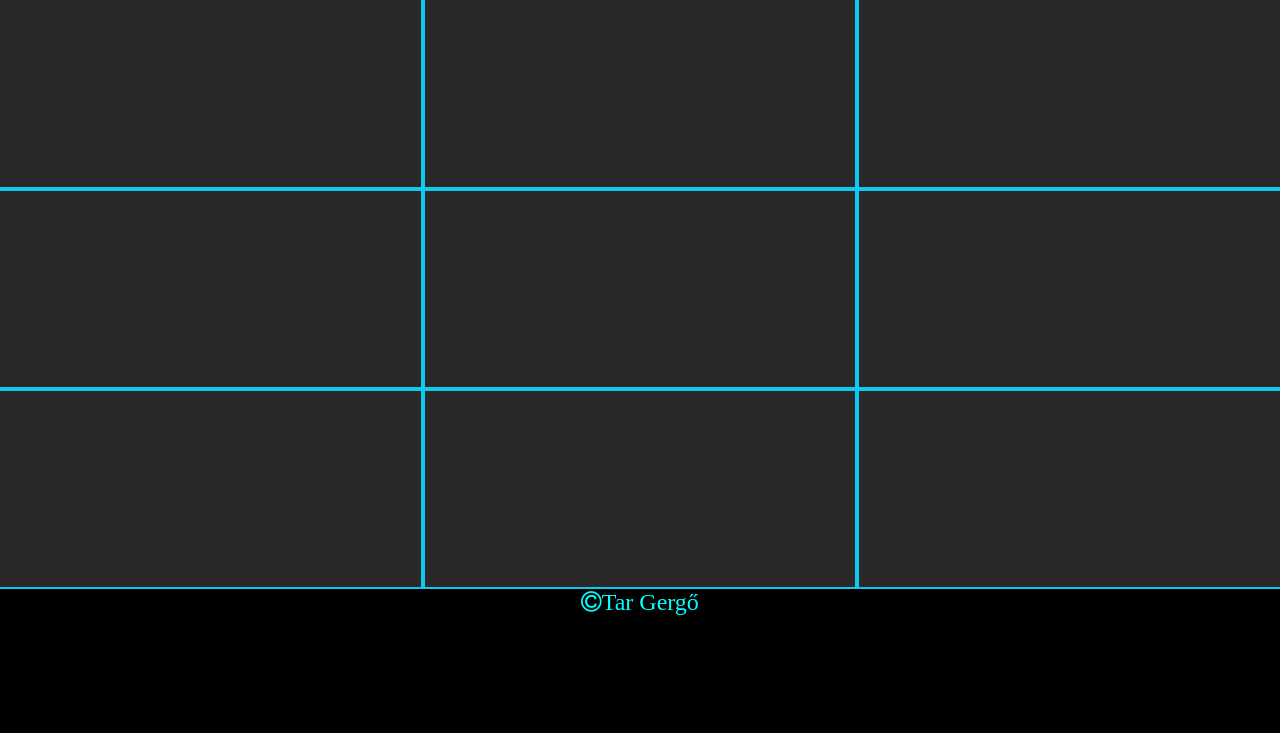
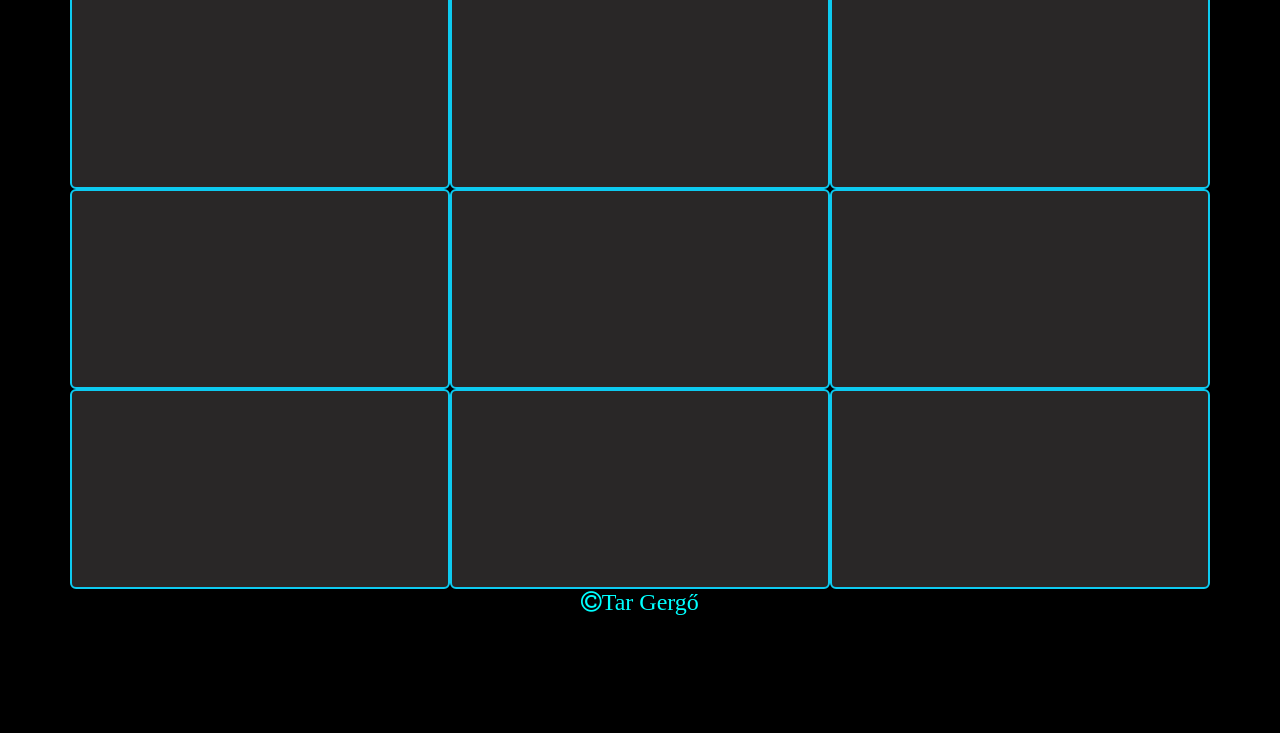
Before and after one commit to Zerghorda/MVC_ttt, a plain HTML site: page index.html in a window 1280 px wide. Shown: the part 67-800 px from the top of the page. Drawn offline with nearby package versions, Linux system fonts and the light colour scheme.

Commit message:
mezo fix

```diff
--- a/css/style.css
+++ b/css/style.css
@@ -4,7 +4,7 @@ body{
 header{
     color: aqua;
 }
-.container{
+.card{
     background-color: rgb(41, 39, 39);
     height: 200px;
     color: aquamarine;
--- a/index.html
+++ b/index.html
@@ -21,7 +21,7 @@
     <script type="module" src="main.js"></script>
   </head>
   <body>
-    <main>
+    <main class="container">
       <header class="d-flex justify-content-center" ><h1>Tic Tac Toe</h1></header>
       <aside class="lepes_szam"></aside>
       <article>
--- a/view/Mezo.js
+++ b/view/Mezo.js
@@ -6,15 +6,15 @@ export default class Mezo {
     this.#index = index;
     this.szuloElem = szuloElem;
     this.mezoKiir();
-    this.gombELEM = $(".container:last-child");
+    this.gombELEM = $(".card:last-child");
     if (this.#jel === " ") {
       this.esemenyKezelo();
     }
   }
   mezoKiir() {
     this.szuloElem.append(
-      `<div class="container border border-2 border-info col-lg-4">
-            <h2 class="text-center">${this.#jel}</h2>
+      `<div class="card border border-2 border-info col-lg-4">
+            <h2 class="card-text text-center">${this.#jel}</h2>
            </div>`
     );
   }
```
